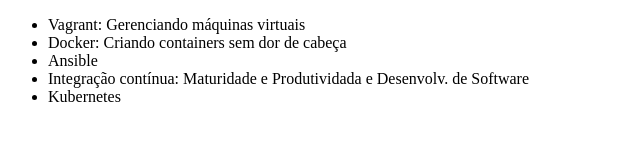
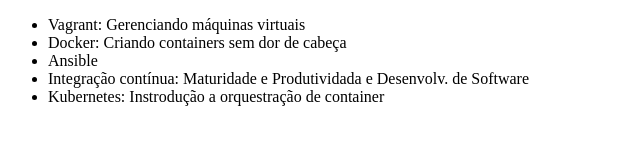
Before and after one commit to Jaimerson365/alura-git, a plain HTML site: page index.html in a window 1280 px wide. Shown: the whole page, without its empty margins (0-640 px from the left). Drawn offline with Linux system fonts and the light colour scheme.

Commit message:
Alterando o nome do curso de kubernetes

```diff
--- a/index.html
+++ b/index.html
@@ -12,7 +12,7 @@
         <li>Docker: Criando containers sem dor de cabeça</li>
         <li>Ansible</li>
         <li>Integração contínua: Maturidade e Produtividada e Desenvolv. de Software</li>
-        <li>Kubernetes</li>
+        <li>Kubernetes: Instrodução a orquestração de  container </li>
     </ul>
 </body>
 </html>
```
